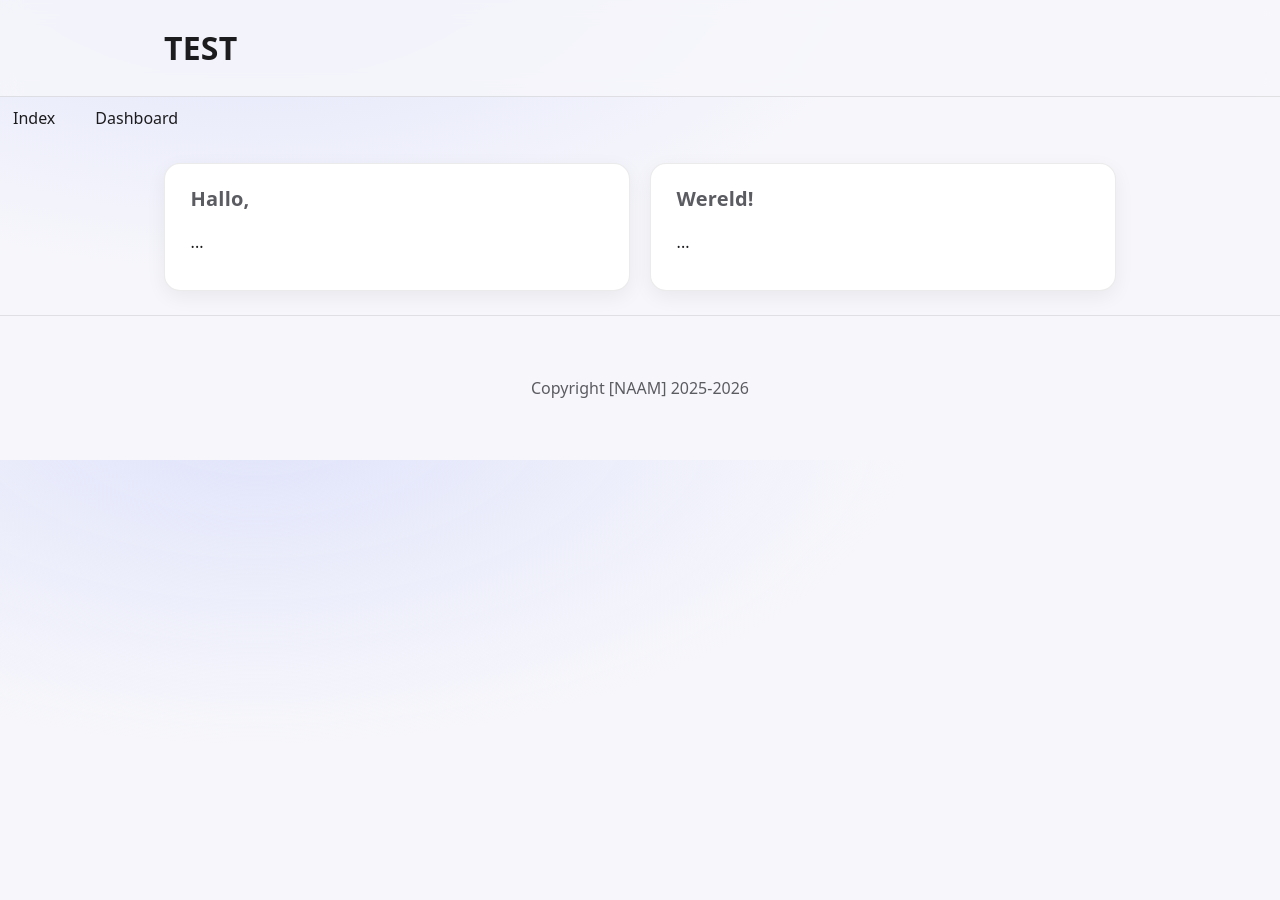
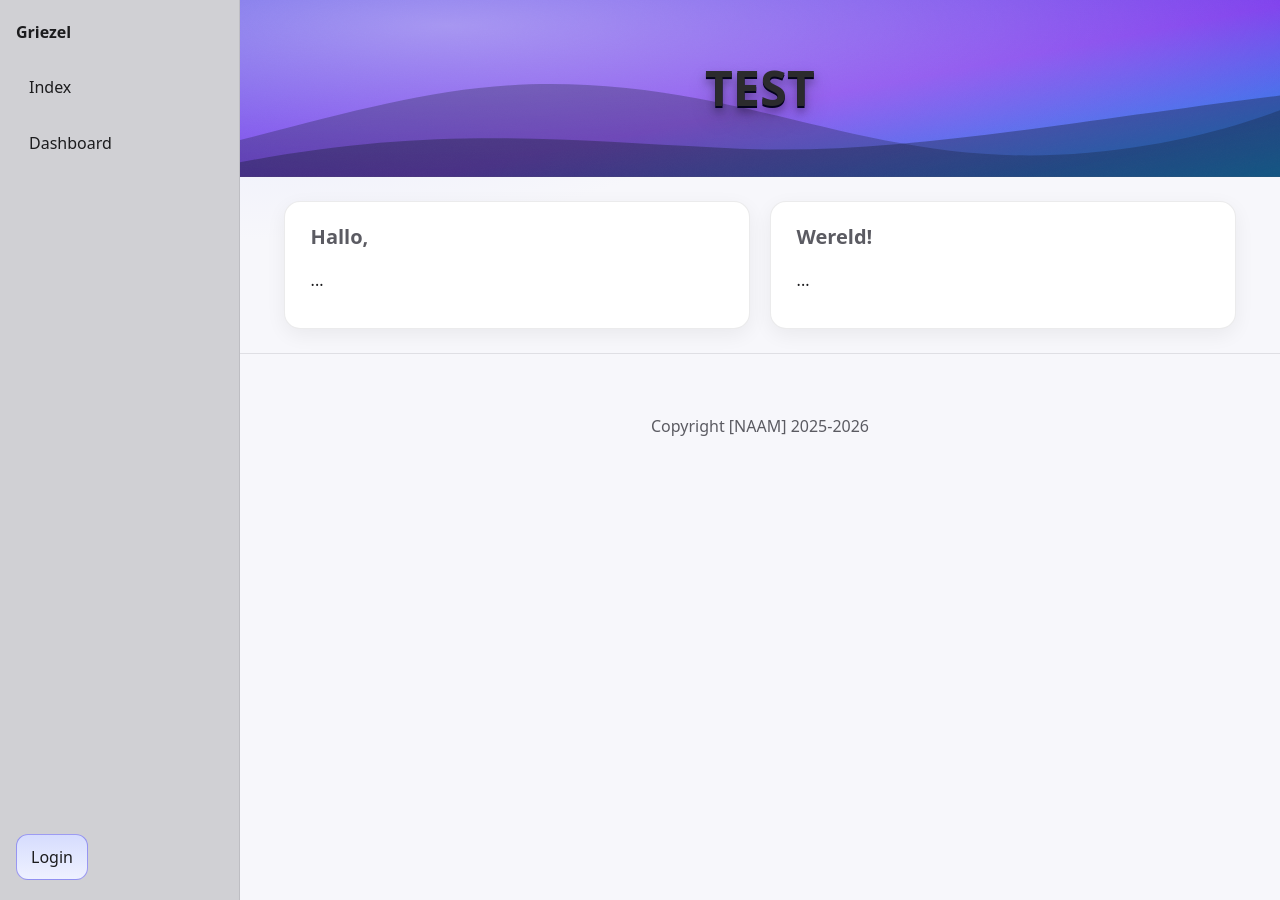
Before and after one commit to DR-GRIEZEL/dr-griezel.github.io, a Jekyll site: the page built from index.html, in a window 1280 px wide. Built offline with Jekyll 4.4.1, drawn with Linux system fonts in a browser that asks for light colours.

Commit message:
Add sidebar navigation and login page

```diff
--- a/_includes/header.html
+++ b/_includes/header.html
@@ -1,5 +1,6 @@
-<header>
-  <div class="container bar">
-    <h1>{{ page.title }}</h1>
+<header class="page-banner" role="banner">
+  <label for="nav-toggle" class="nav-toggle-btn nav-toggle-btn--header" aria-label="Open navigation">☰</label>
+  <div class="container">
+    <h1 class="page-title">{{ page.title }}</h1>
   </div>
 </header>
--- a/_includes/nav.html
+++ b/_includes/nav.html
@@ -1,4 +1,4 @@
-<nav>
+<nav class="sidebar-nav">
   <ul>
     {% for r in site.data.routes %}
       <li><a href="{{ r.href }}">{{ r.label }}</a></li>
--- a/_layouts/base.html
+++ b/_layouts/base.html
@@ -14,14 +14,28 @@
 
   </head>
   <body>
+    <div class="layout">
+      <input type="checkbox" id="nav-toggle" class="nav-toggle" aria-label="Toggle navigation">
+      <aside class="sidebar" aria-label="Primary">
+        <div class="sidebar-header">
+          <a class="sidebar-brand" href="/">Griezel</a>
+          <label for="nav-toggle" class="nav-toggle-btn" aria-hidden="true">☰</label>
+        </div>
+        {% include nav.html %}
+        <div class="sidebar-footer">
+          <a class="button login-button" href="/login/">Login</a>
+        </div>
+      </aside>
+      <div class="content">
         {% include header.html %}
-    {% include nav.html %}
         <main class="container">
           {{ content }}
         </main>
         <footer>
           {% include footer.html %}
         </footer>
+      </div>
+    </div>
 
     {% if page.js %}
       {% for src in page.js %}
--- a/assets/css/main.css
+++ b/assets/css/main.css
@@ -13,6 +13,7 @@
   --radius: 16px;
   --shadow: 0 6px 20px rgba(0,0,0,.06);
   --maxw: 1000px;
+  --sidebar-w: 240px;
 }
 
 @media (prefers-color-scheme: dark){
@@ -35,53 +36,104 @@ html, body {
 }
 
 /* ====== Layout helpers ====== */
+.layout{
+  display: flex;
+  min-height: 100vh;
+}
 .container{
   max-width: var(--maxw);
   margin-inline: auto;
   padding: 24px;
 }
+.content{
+  flex: 1;
+  min-width: 0;
+}
+.nav-toggle{
+  position: absolute;
+  opacity: 0;
+  pointer-events: none;
+}
 
 /* ====== Header / Nav ====== */
-header{
-  position: sticky; top: 0;
-  backdrop-filter: blur(10px);
-  background: color-mix(in oklab, var(--bg) 75%, transparent);
+.page-banner{
+  position: relative;
+  text-align: center;
+  background: url("/assets/img/banner.svg") center/cover no-repeat;
   border-bottom: 1px solid color-mix(in oklab, var(--muted) 15%, transparent);
-  z-index: 10;
+  padding: 28px 16px;
 }
-header .bar{
+.page-title{
+  margin: 0;
+  letter-spacing: 0.3px;
+  font-size: clamp(1.6rem, 1rem + 3vw, 3rem);
+  color: color-mix(in oklab, var(--text) 92%, white);
+  text-transform: uppercase;
+  text-shadow:
+    0 2px 0 color-mix(in oklab, var(--primary) 25%, black),
+    0 6px 8px rgba(0,0,0,.35),
+    0 12px 24px rgba(0,0,0,.2);
+}
+h2 { margin: 0; font-size: 1.25rem; color: var(--muted); }
+
+.sidebar{
+  width: var(--sidebar-w);
+  background: color-mix(in oklab, var(--bg) 88%, black);
+  border-right: 1px solid color-mix(in oklab, var(--muted) 15%, transparent);
+  padding: 20px 16px;
+  display: flex;
+  flex-direction: column;
+  gap: 20px;
+}
+.sidebar-header{
   display: flex;
   align-items: center;
   justify-content: space-between;
-  gap: 16px;
 }
-
-h1, h2 { margin: 0; letter-spacing: .2px; }
-h1 { font-size: clamp(1.25rem, 1rem + 2vw, 2rem); }
-h2 { font-size: 1.25rem; color: var(--muted); }
-
-nav ul{
-  list-style: none;
-  display: flex;
-  gap: 14px;
-  padding: 0; margin: 0;
-}
-nav a{
-  display: inline-block;
-  padding: 8px 12px;
+.sidebar-brand{
+  font-weight: 700;
   text-decoration: none;
   color: var(--text);
-  border-radius: 999px;
+}
+.sidebar-nav ul{
+  list-style: none;
+  display: grid;
+  gap: 10px;
+  padding: 0;
+  margin: 0;
+}
+.sidebar-nav a{
+  display: block;
+  padding: 10px 12px;
+  text-decoration: none;
+  color: var(--text);
+  border-radius: 12px;
   border: 1px solid transparent;
   transition: transform .12s ease, background-color .12s ease, border-color .12s ease;
 }
-nav a:hover{
+.sidebar-nav a:hover{
   background: color-mix(in oklab, var(--primary) 14%, transparent);
   border-color: color-mix(in oklab, var(--primary) 35%, transparent);
 }
-nav a:focus-visible{
+.sidebar-nav a:focus-visible{
   outline: none;
   box-shadow: 0 0 0 4px var(--ring);
+}
+.sidebar-footer{
+  margin-top: auto;
+}
+.nav-toggle-btn{
+  display: none;
+  cursor: pointer;
+  border: 1px solid color-mix(in oklab, var(--primary) 40%, transparent);
+  border-radius: 10px;
+  padding: 6px 10px;
+  background: color-mix(in oklab, var(--primary) 12%, transparent);
+}
+.nav-toggle-btn--header{
+  position: absolute;
+  left: 16px;
+  top: 16px;
 }
 
 /* ====== Main grid + cards ====== */
@@ -117,6 +169,25 @@ footer{
   text-align: center;
 }
 
+/* ====== Forms ====== */
+.login-form{
+  display: grid;
+  gap: 16px;
+  margin-top: 16px;
+}
+.form-field{
+  display: grid;
+  gap: 6px;
+  font-weight: 600;
+}
+.form-field input{
+  padding: 10px 12px;
+  border-radius: 10px;
+  border: 1px solid color-mix(in oklab, var(--muted) 30%, transparent);
+  background: var(--card);
+  color: var(--text);
+}
+
 /* ====== Buttons (optioneel) ====== */
 .button{
   display:inline-flex; align-items:center; justify-content:center;
@@ -135,3 +206,30 @@ footer{
 @media (prefers-reduced-motion: reduce){
   *{ transition: none !important; scroll-behavior: auto !important; }
 }
+
+@media (max-width: 860px){
+  .layout{
+    flex-direction: column;
+  }
+  .sidebar{
+    position: fixed;
+    inset: 0 auto 0 0;
+    transform: translateX(-100%);
+    transition: transform .2s ease;
+    z-index: 20;
+  }
+  .nav-toggle:checked ~ .sidebar{
+    transform: translateX(0);
+  }
+  .nav-toggle:checked ~ .content{
+    filter: blur(1px);
+  }
+  .nav-toggle-btn{
+    display: inline-flex;
+    align-items: center;
+    justify-content: center;
+  }
+  .page-banner{
+    padding-left: 56px;
+  }
+}
```
Also changed, not shown: login.html (added, +22 -0 lines), .github/workflows/ci.yml (deleted), .github/workflows/codeql.yml (deleted), assets/img/banner.svg (added). Lines whose indentation alone changed are shown as unchanged.
